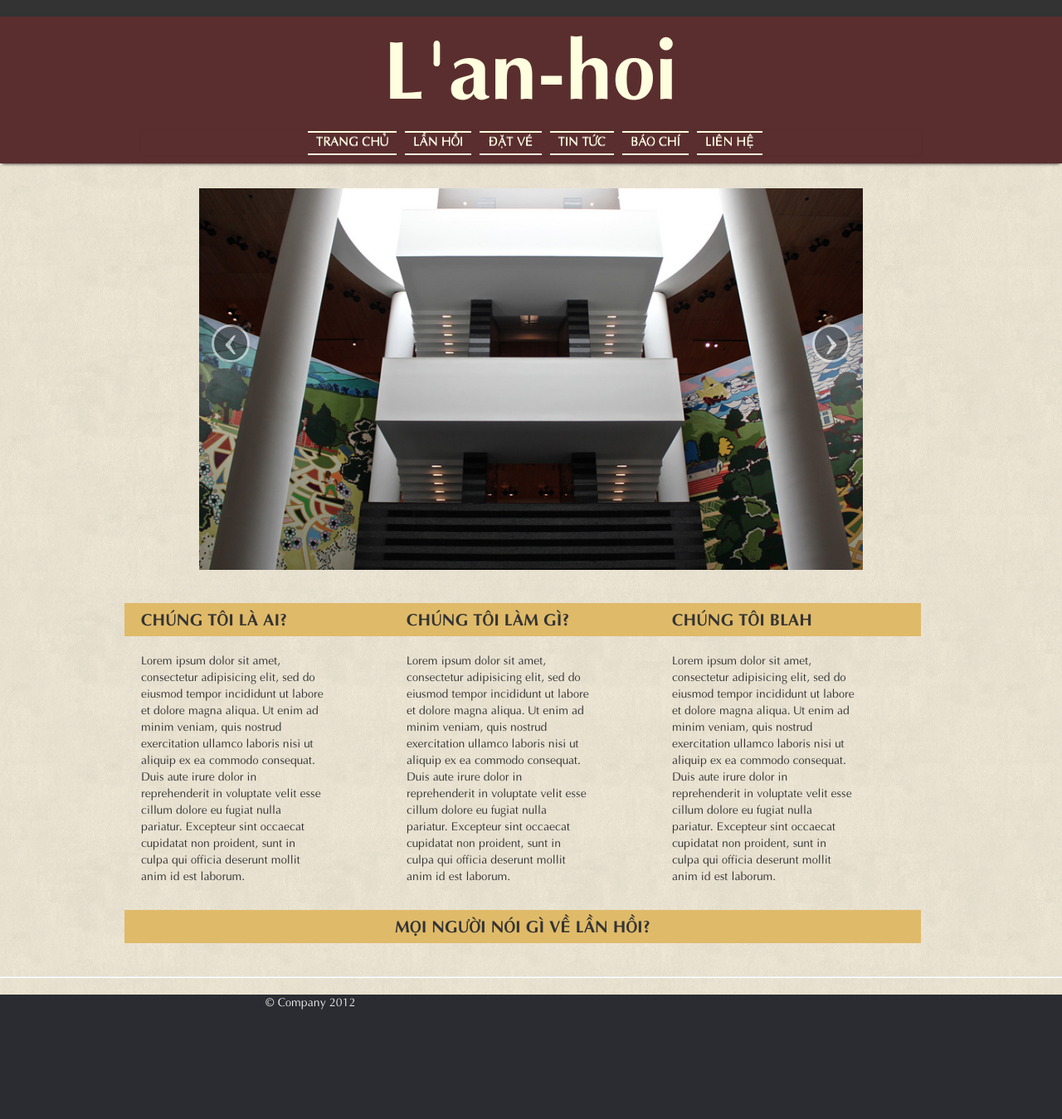
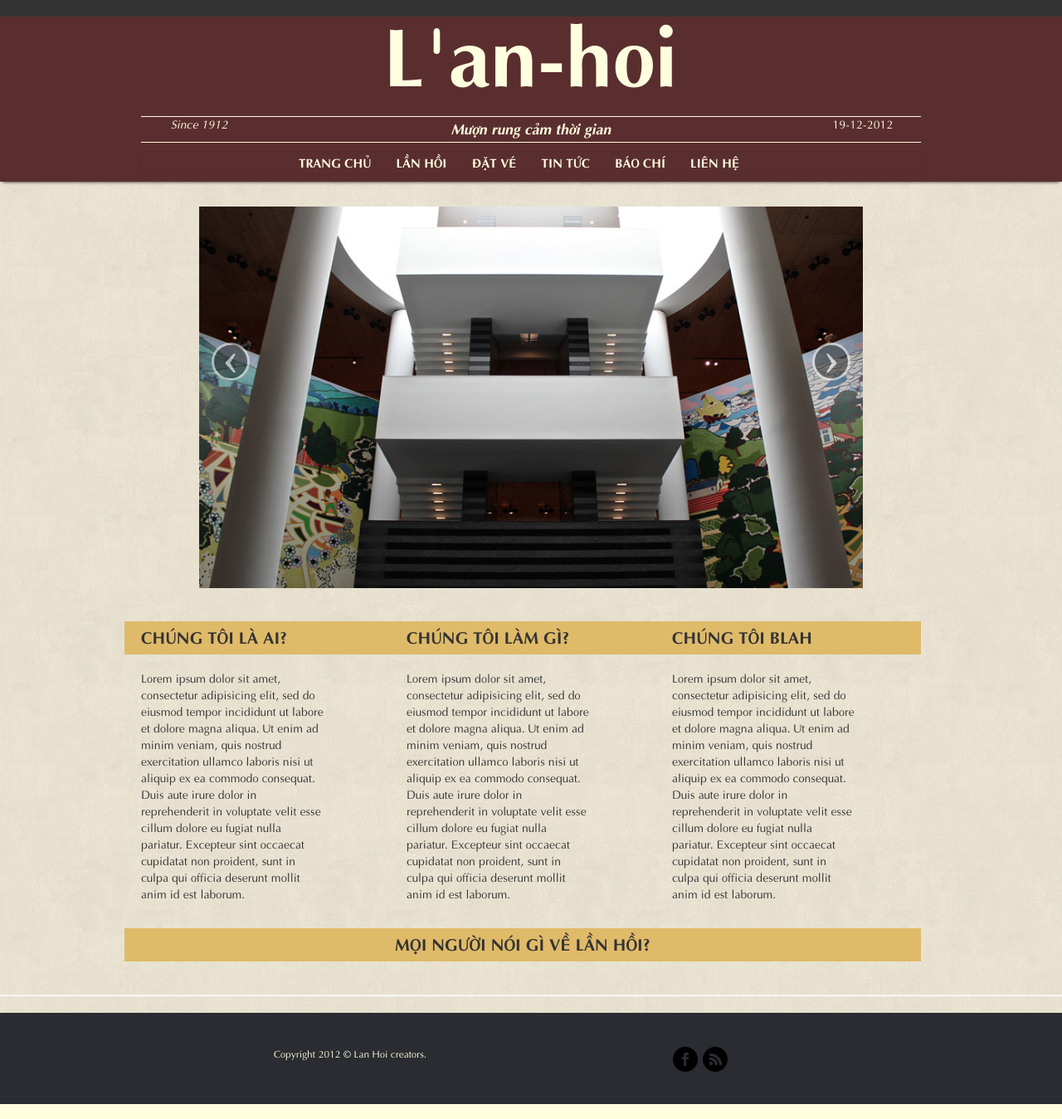
Before and after one commit to lanhoi/lanhoi.github.com, a Jekyll site: the page built from index.html, in a window 1280 px wide. Shown: the whole page at 83% size. Built offline with Jekyll 4.4.1, drawn with Linux system fonts in a browser that asks for light colours; nearby versions of some CDN libraries.

Commit message:
Thêm rss feed, tag line, style lại navbar, icon cho footer, various fixes.

```diff
--- a/_layouts/default.html
+++ b/_layouts/default.html
@@ -31,9 +31,14 @@
             </p>
         <![endif]-->
 
-        <header>
-            <div class="container-narrow center">
-                <h1>L'an-hoi</h1>
+        <header class="center">
+            <h1>L'an-hoi</h1>
+            <div class="tagline container">
+                <div class="row">
+                    <div class="span2"><em>Since 1912</em></div>
+                    <div class="span8"><h4><em>Mượn rung cảm thời gian</em></h4></div>
+                    <div class="span2">19-12-2012</div>
+                </div>
             </div>
         </header>
         <div id="nav-wrapper">
@@ -58,8 +63,16 @@
 
         <hr>
         <footer>
-            <div class="container-narrow">
-                <p>&copy; Company 2012</p>
+            <div class="container">
+                <div class="row footer-row">
+                    <div class="span6 offset2">
+                        <p><small>Copyright 2012 &copy; Lan Hoi creators.</small></p>
+                    </div>
+                    <div class="span4">
+                        <a href="https://www.facebook.com/lanhoiproject"><img src="/img/facebook.png"></a>
+                        <a href="/feed/"><img src="/img/rss.png"></a>
+                    </div>
+                </div>
             </div>
         </footer>
         <div id="fb-root"></div>
--- a/css/main.css
+++ b/css/main.css
@@ -36,12 +36,12 @@ body {
 header {
     background-color: #5A2E2E;
     color: #FFFEDF;
+    padding-bottom: 5px;
 }
 
 header h1 {
     margin-top: 0px;
     margin-bottom: 0;
-    padding-top: 15px;
     padding-bottom: 15px;
     font-size: 100px;
     line-height: 1em;
@@ -57,6 +57,16 @@ header h1::-moz-selection {
     color: #5A2E2E;
 }
 
+header h4 {
+    margin: 5px;
+}
+
+header .tagline {
+    border-top: 1px solid;
+    border-bottom: 1px solid;
+    margin-top: 5px;
+}
+
 .nav-container {
     background-color: #5A2E2E;
     color: #FFFEDF;
@@ -64,7 +74,7 @@ header h1::-moz-selection {
     padding-top: 8px;
     padding-bottom: 10px;
     margin-bottom: 30px;
-    box-shadow: 0 3px 4px -3px black;
+    box-shadow: 0 3px 4px -3px #000;
 }
 
 
@@ -82,7 +92,7 @@ header h1::-moz-selection {
 }
 
 .navbar-inner .nav {
-    width: 558px;
+    width: 600px;
     margin: 0 auto;
     float: none;
 }
@@ -95,18 +105,20 @@ header h1::-moz-selection {
     float: none;
     padding-left: 10px;
     padding-right: 10px;
-    padding-top: 0px;
-    padding-bottom: 5px;
+    padding-top: 2px;
+    padding-bottom: 2px;
     color: #FFFEDF;
-    text-decoration: none;
     font-size: 15px;
-    border-top: 2px solid #FFFEDF;
-    border-bottom: 2px solid #FFFEDF;
+/*    border-top: 1px dotted #FFFEDF;
+    border-bottom: 1px dotted #FFFEDF;*/
+    text-shadow: none;
+    font-weight: bold;
 }
 
 .navbar .nav > li > a:hover {
-    color: #FFFEDF;
-    font-weight: bold;0
+    background-color: #FFFEDF;
+    color: #5A2E2E;
+    font-weight: bold;
 }
 
 .navbar {
@@ -177,7 +189,11 @@ footer {
     bottom: 0;
 */
     width: 100%;
-    height: 150px;
+    height: 110px;
     background-color: #2A2C31;
-    color: #EEE;
+    color: #FFFEDF;
 }
+
+.footer-row {
+    padding-top: 40px;
+}
--- a/index.html
+++ b/index.html
@@ -19,7 +19,7 @@ description: Dự án nghệ thuật cộng đồng Lần Hồi - Mượn rung c
     <a class="carousel-control left" href="#myCarousel" data-slide="prev">‹</a> <a class="carousel-control right" href="#myCarousel" data-slide="next">›</a>
 </div>
 <div class="container">
-    <div class="row divider">
+    <div class="row divider" id="aboutus">
         <div class="span3">
             <strong>CHÚNG TÔI LÀ AI?</strong>
         </div>
```
Also changed, not shown: feed.html (added, +23 -0 lines), img/facebook.png (added), img/rss.png (added), img/twitter.png (added), img/youtube.png (added).
